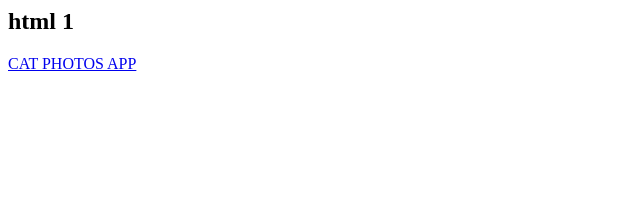
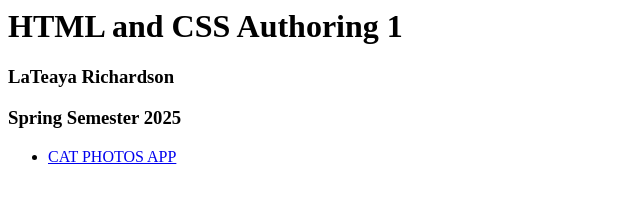
Before and after one commit to LRich-612/html-mc, a plain HTML site: page index.html in a window 1280 px wide. Shown: the whole page, without its empty margins (0-640 px from the left). Drawn offline with Linux system fonts and the light colour scheme.

Commit message:
Update index.html

```diff
--- a/index.html
+++ b/index.html
@@ -1,2 +1,13 @@
-<h2>html 1</h2>
-<a href="catphotos">CAT PHOTOS APP</a>
+<html lang="en">
+  <head>
+    <title>HTML AND CSS Authoring 1</title>
+  </head>
+  <body>
+    <h1>HTML and CSS Authoring 1</h1>
+    <h3>LaTeaya Richardson</h3>
+    <h3>Spring Semester 2025</h3>
+    <ul>
+      <li><a href="catphotos">CAT PHOTOS APP</a></li>
+    </ul>
+  </body>
+</html>
```
